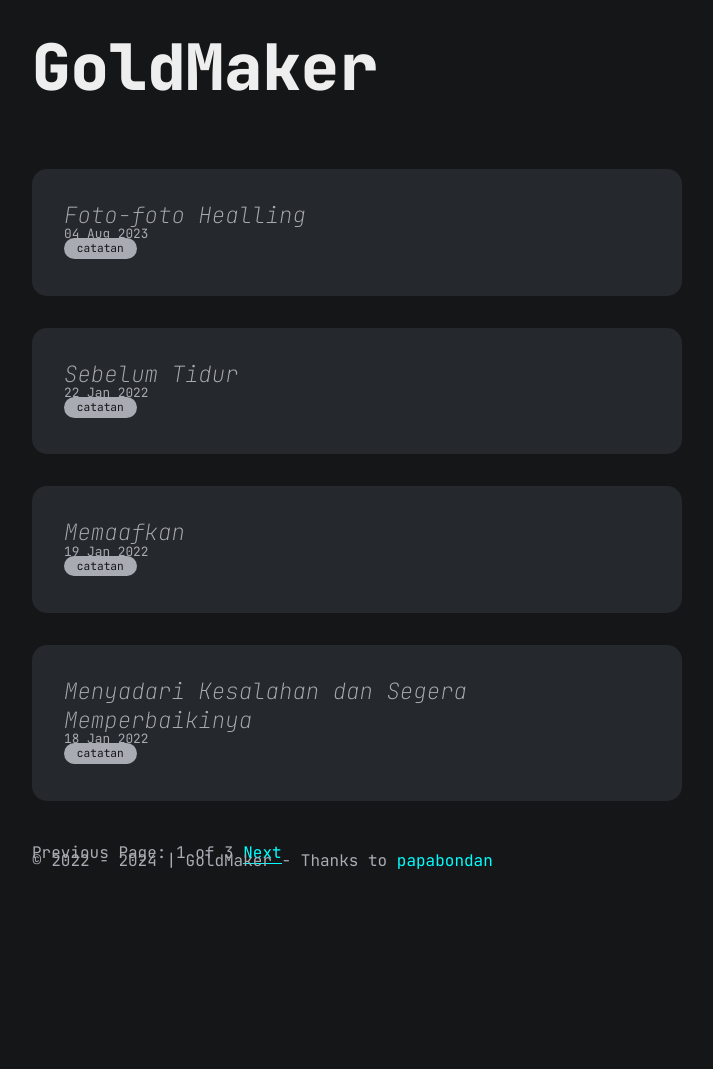
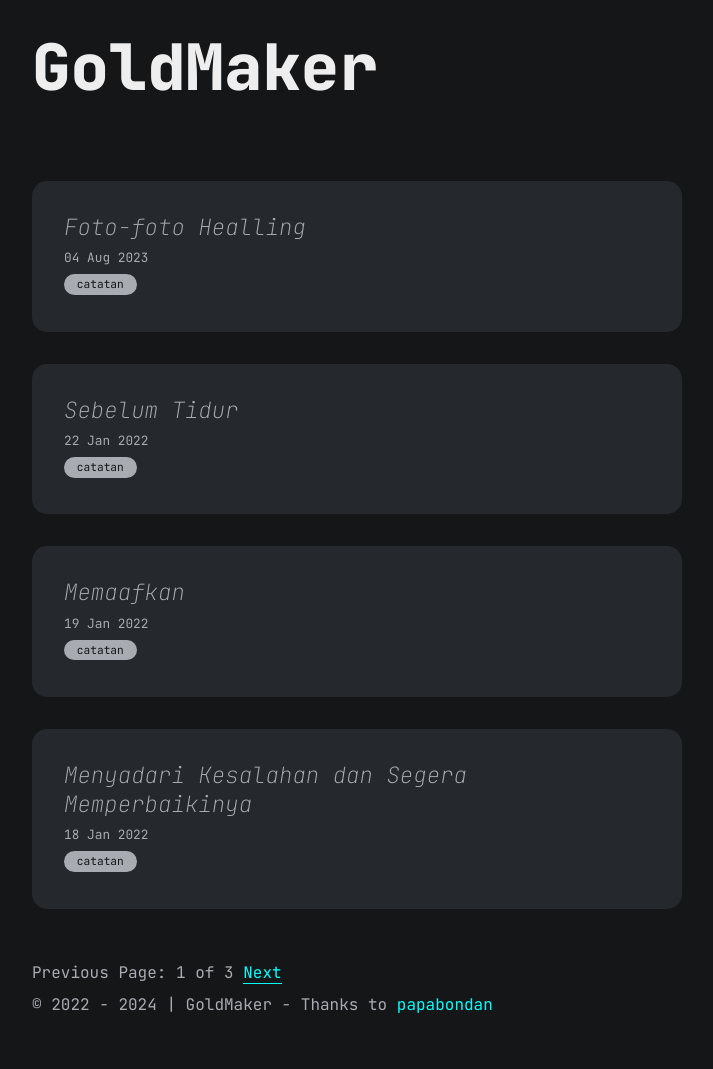
Before and after one commit to angganesia/angganesia.github.io, a Jekyll site: the page built from index.html, in a window 1280 px wide. Shown: the whole page, without its empty margins (283-996 px from the left). Built offline with Jekyll 4.4.1, drawn with Linux system fonts in a browser that asks for light colours; the list of posts is cut into pages by our own code; comment, search, counter and statistics services are not loaded; before the commit the page ends 913 px from its top, so only the background shows below that.

Commit message:
update main.css

```diff
--- a/assets/css/main.css
+++ b/assets/css/main.css
@@ -27,7 +27,7 @@ body {
   color: var(--white-2);
   background-color: var(--gray-6);
   font-family: "JetBrains Mono", monospace;
-  line-height: 0.5rem;
+  line-height: 2rem;
   background-color: var(--gray-5);
 }
 header {
```
